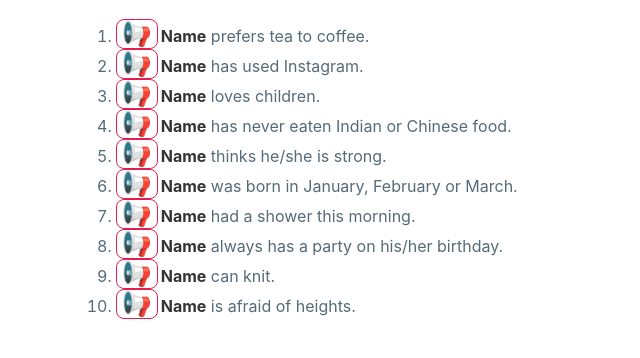
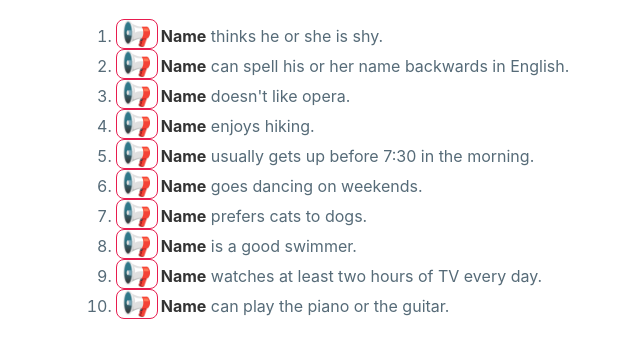
Before and after one commit to maxnik/ec, a plain HTML site: page speculating.html in a window 1280 px wide. Shown: the part 144-502 px from the top of the page, without its empty margins (180-820 px from the left). Drawn offline with Linux system fonts and the light colour scheme.

Commit message:
Replaces the question in the game

```diff
--- a/speculating.html
+++ b/speculating.html
@@ -21,43 +21,43 @@
 
     <ol class="exercise">
       <li>
-        <button>📢</button><span><strong>Name</strong> prefers tea to coffee.</span>
+        <button>📢</button><span><strong>Name</strong> thinks he or she is shy.</span>
       </li>
 
       <li>
-        <button>📢</button><span><strong>Name</strong> has used Instagram.</span>
+        <button>📢</button><span><strong>Name</strong> can spell his or her name backwards in English.</span>
       </li>
 
       <li>
-        <button>📢</button><span><strong>Name</strong> loves children.</span>
+        <button>📢</button><span><strong>Name</strong> doesn't like opera.</span>
       </li>
 
       <li>
-        <button>📢</button><span><strong>Name</strong> has never eaten Indian or Chinese food.</span>
+        <button>📢</button><span><strong>Name</strong> enjoys hiking.</span>
       </li>
 
       <li>
-        <button>📢</button><span><strong>Name</strong> thinks he/she is strong.</span>
+        <button>📢</button><span><strong>Name</strong> usually gets up before 7:30 in the morning.</span>
       </li>
 
       <li>
-        <button>📢</button><span><strong>Name</strong> was born in January, February or March.</span>
+        <button>📢</button><span><strong>Name</strong> goes dancing on weekends.</span>
       </li>
 
       <li>
-        <button>📢</button><span><strong>Name</strong> had a shower this morning.</span>
+        <button>📢</button><span><strong>Name</strong> prefers cats to dogs.</span>
       </li>
 
       <li>
-        <button>📢</button><span><strong>Name</strong> always has a party on his/her birthday.</span>
+        <button>📢</button><span><strong>Name</strong> is a good swimmer.</span>
       </li>
 
       <li>
-        <button>📢</button><span><strong>Name</strong> can knit.</span>
+        <button>📢</button><span><strong>Name</strong> watches at least two hours of TV every day.</span>
       </li>
 
       <li>
-        <button>📢</button><span><strong>Name</strong> is afraid of heights.</span>
+        <button>📢</button><span><strong>Name</strong> can play the piano or the guitar.</span>
       </li>
     </ol>
 
```
